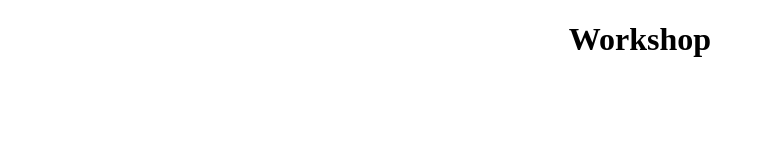
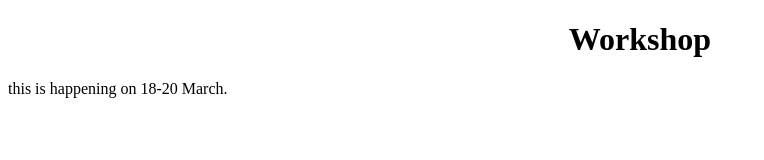
Before and after one commit to Yaghnesh2403/sample, a plain HTML site: page index.html in a window 1280 px wide. Shown: the whole page, without its empty margins (0-764 px from the left). Drawn offline with Linux system fonts and the light colour scheme.

Commit message:
My name is Yaghnesh

```diff
--- a/index.html
+++ b/index.html
@@ -6,5 +6,8 @@
 </head>
 <body>
     <h1 align="center">Workshop</h1>
+    <p>
+        this is happening on 18-20 March.
+    </p>
 </body>
 </html>
```
